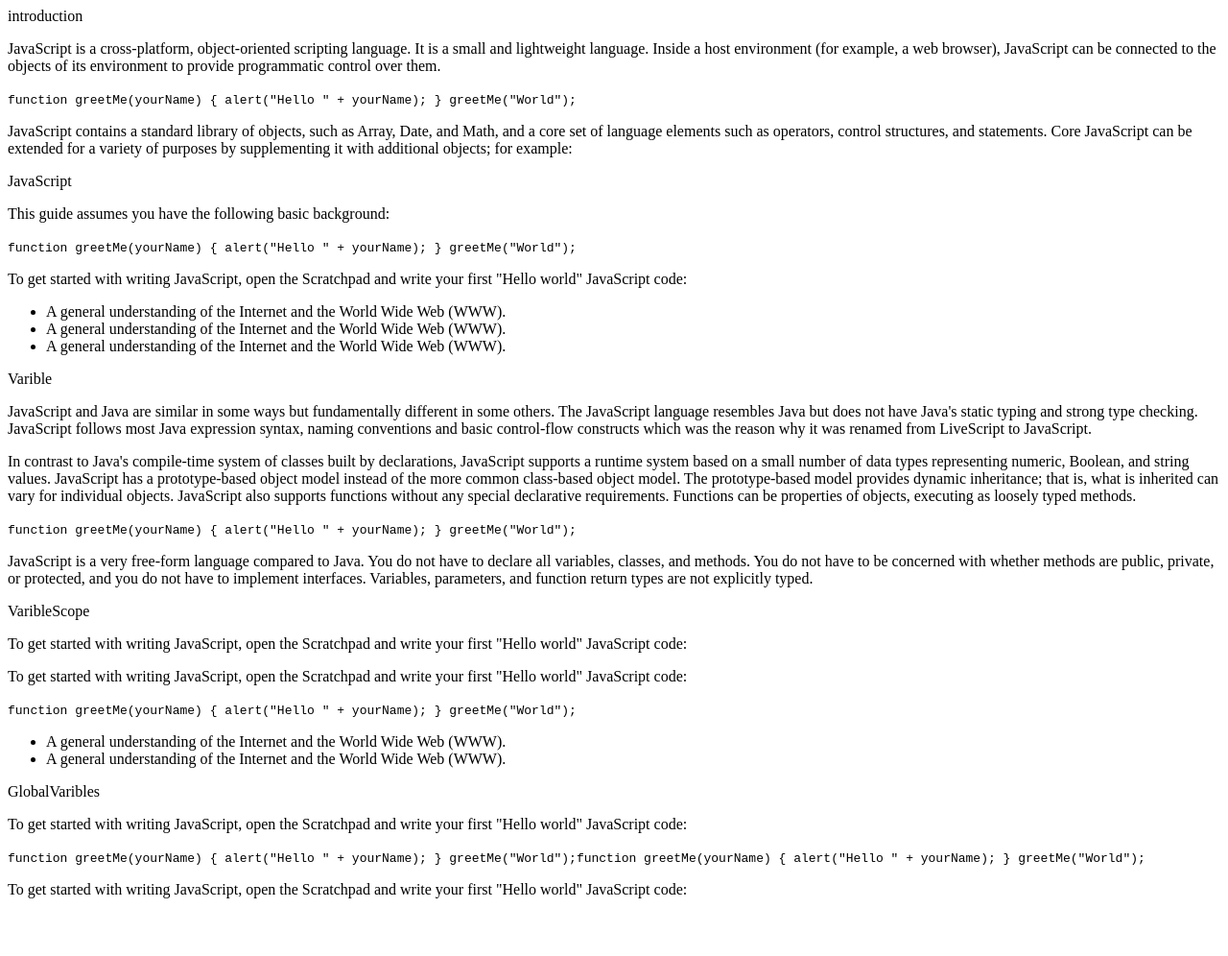
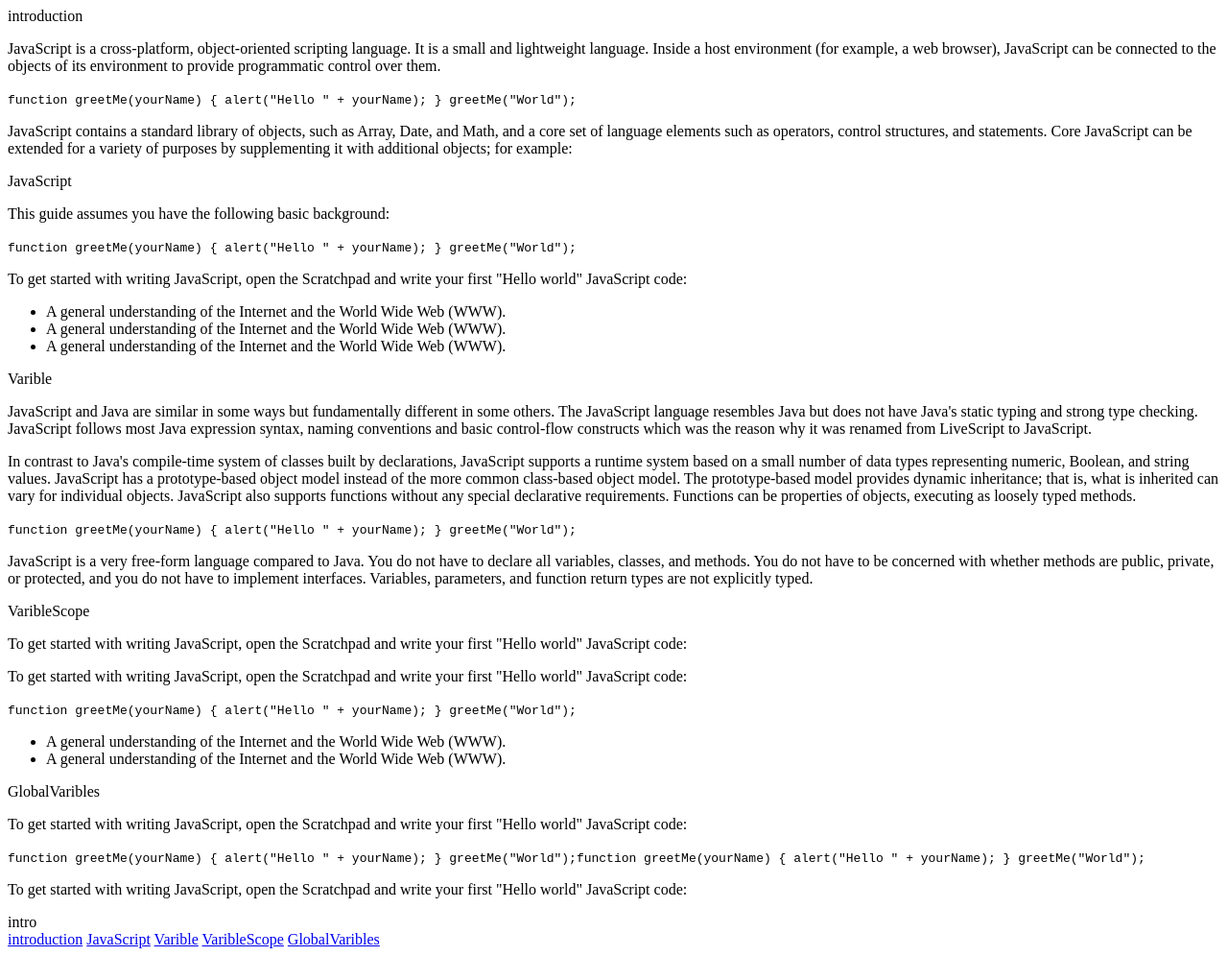
Before and after one commit to saikatgpae/saikat_josh, a plain HTML site: page index.html in a window 1280 px wide. Shown: the whole page at 96% size. Before the commit the page ends 952 px from the top, so only its background shows below. Drawn offline with Linux system fonts and the light colour scheme.

Commit message:
completed till 13

```diff
--- a/index.html
+++ b/index.html
@@ -65,6 +65,12 @@
 
       <nav id="navbar">
 
+        <header>intro</header>
+        <a class="nav-link" href="#introduction">introduction</a>
+        <a class="nav-link" href="#JavaScript">JavaScript</a>
+        <a class="nav-link" href="#Varible">Varible</a>
+        <a class="nav-link" href="#VaribleScope">VaribleScope</a>
+        <a class="nav-link" href="#GlobalVaribles">GlobalVaribles</a>
       </nav>
 
 
```
